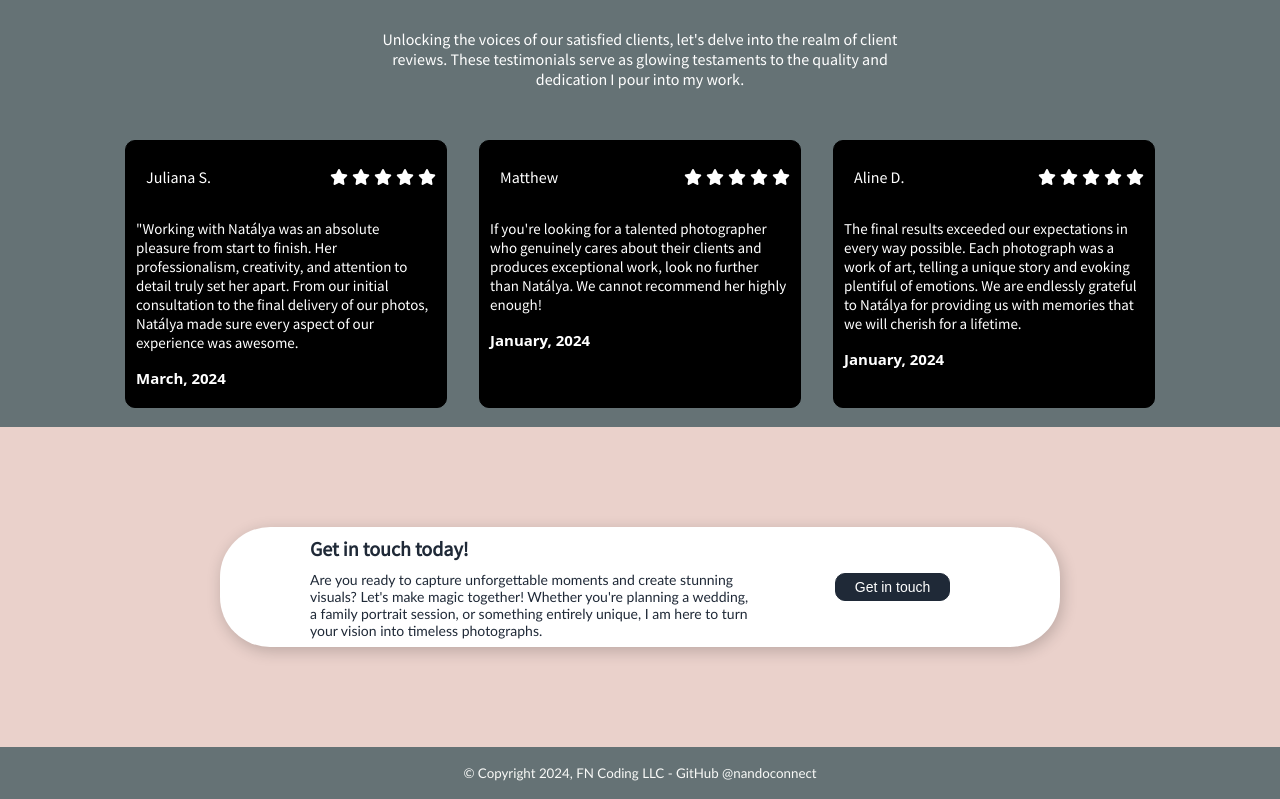
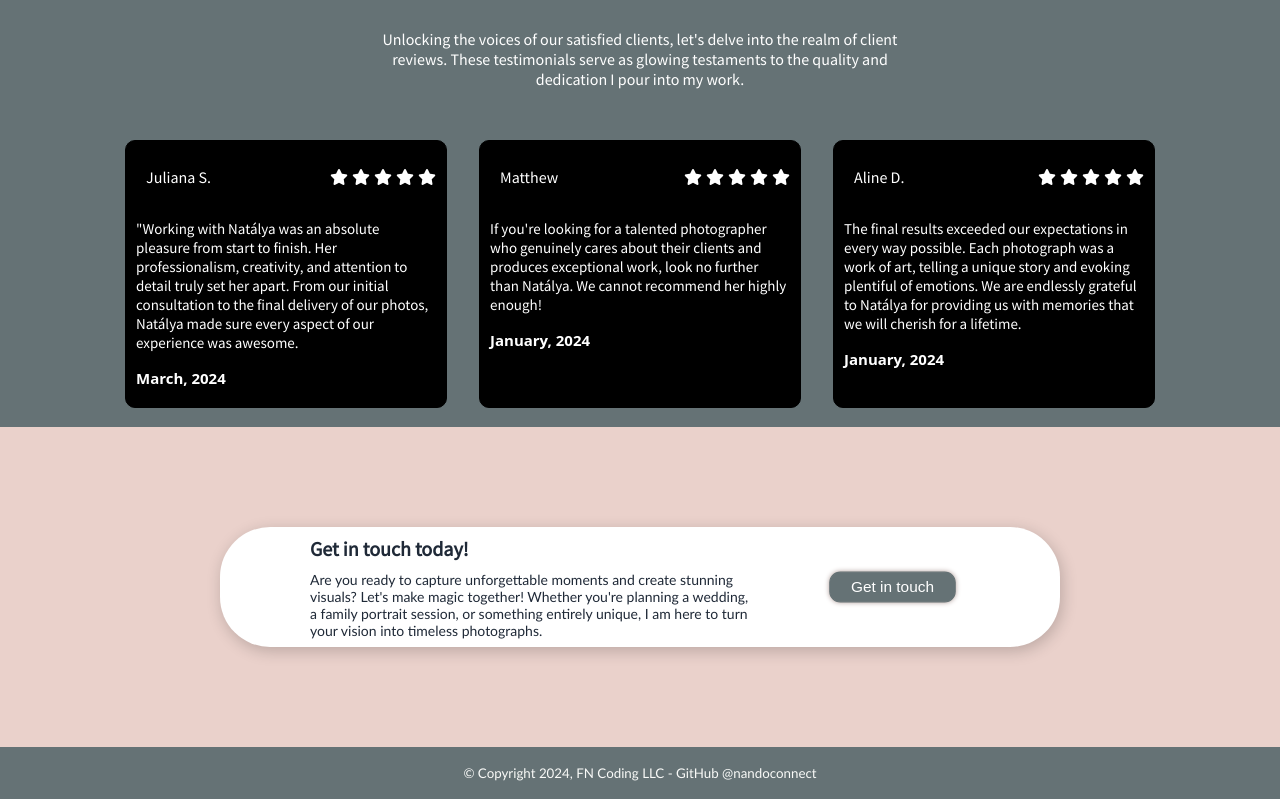
Before and after one commit to nandoconnect/Project_Landing-Page, a plain HTML site: page index.html in a window 1280 px wide. In both pictures the pointer is over the button "Get in touch". Shown: the part 1053-1852 px from the top of the page. Drawn offline with Linux system fonts and the light colour scheme.

Commit message:
css adjusts

```diff
--- a/style.css
+++ b/style.css
@@ -365,7 +365,15 @@ button.getintouch {
     border-radius: 10px;
     font-size: 14px;
     width: 115px;
+    cursor: pointer;
   }
+
+.getintouch:hover {
+    border-color: #657275;
+    transform: scale(1.1);
+    background-color: #657275;
+    box-shadow: 0 0px 5px 0px #af9c98;
+}
 
 .modal-left {
     display: flex;
```
